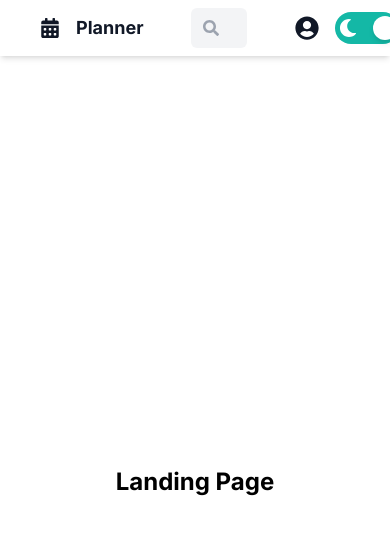
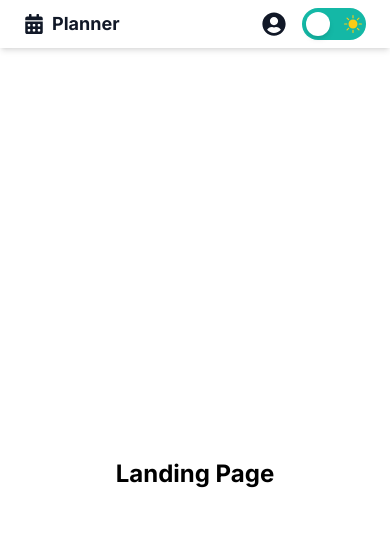
Before and after one commit to Oluwatobii/planner, a Next.js app: page / in a window 390 px wide. Shown: the top 534 px of the page. Built offline with nearby package versions, Linux system fonts and the light colour scheme.

Commit message:
CDE-1: Make header responsive and add global context

```diff
--- a/package.json
+++ b/package.json
@@ -10,6 +10,7 @@
   },
   "dependencies": {
     "next": "14.2.5",
+    "next-themes": "^0.3.0",
     "react": "^18",
     "react-dom": "^18",
     "react-icons": "^5.3.0"
--- a/src/app/layout.tsx
+++ b/src/app/layout.tsx
@@ -3,6 +3,10 @@ import type { Metadata } from 'next'
 import { Inter } from 'next/font/google'
 
 import { Header } from '@/components'
+
+import Themes from '@/contexts/Theme'
+
+import ApplicationWrapper from '@/contexts/Application'
 
 import './globals.css'
 
@@ -18,12 +22,14 @@ export const metadata: Metadata = {
 
 export default function RootLayout({ children }: Readonly<{ children: React.ReactNode }>) {
   return (
-    <html lang="en">
+    <html lang="en" suppressHydrationWarning>
       <body className={`${inter.className} dark:bg-medium`}>
-        <>
-          <Header />
-          <main className="flex justify-center p-1">{children}</main>
-        </>
+        <Themes>
+          <ApplicationWrapper>
+            <Header />
+            <main className="flex justify-center p-1">{children}</main>
+          </ApplicationWrapper>
+        </Themes>
       </body>
     </html>
   )
--- a/src/app/page.tsx
+++ b/src/app/page.tsx
@@ -1,4 +1,13 @@
+'use client'
+
+import { useContext } from 'react'
+
+import { AppContext } from '@/contexts/Application'
+
 export default function Home() {
+  const context = useContext(AppContext)
+
+  console.log({ context })
   return (
     <div className="w-screen h-screen flex justify-center items-center">
       <h1 className="text-2xl font-bold text-grey-900 dark:text-white">Landing Page</h1>
--- a/src/components/Header/index.tsx
+++ b/src/components/Header/index.tsx
@@ -1,36 +1,65 @@
 'use client'
 
-import { useState, useEffect } from 'react'
+import { useState, useEffect, useContext } from 'react'
+
+import { useTheme } from 'next-themes'
 
 import { BsSunFill } from 'react-icons/bs'
 
 import { FaMoon, FaSearch, FaUserCircle, FaCalendarAlt } from 'react-icons/fa'
 
+import { AppContext } from '@/contexts/Application'
+
 export default function Header() {
   const user = true
 
+  const [menuOpen, setMenuOpen] = useState(false)
+
+  const context = useContext(AppContext)
+
   if (user)
     return (
-      <nav className="bg-white dark:bg-dark p-2 shadow-md dark:shadow-dark-md">
-        <div className="px-8 mx-auto flex">
-          <div className="flex items-center space-x-4">
+      <nav className="bg-white dark:bg-gray-900 p-2 shadow-md dark:shadow-dark-md">
+        <div className="px-4 mx-auto flex items-center justify-between relative">
+          <div className="flex items-center space-x-2">
             <FaCalendarAlt className="text-xl text-gray-900 dark:text-white" />
             <div className="text-lg font-bold text-gray-900 dark:text-white">Planner</div>
           </div>
 
-          <div className="flex-1 mx-4 px-8">
-            <div className="relative">
+          <div className="hidden md:flex md:flex-1 md:mx-4 md:px-8">
+            <div className="relative w-full">
               <FaSearch className="absolute left-3 top-3 text-gray-400 dark:text-gray-600" />
               <input
                 type="search"
                 placeholder="Search..."
+                onChange={evt => context && context.setSearchQuery(evt.target.value)}
                 className="w-full pl-10 pr-4 py-2 rounded-md bg-gray-100 dark:bg-gray-800 text-gray-900 dark:text-white focus:outline-none"
               />
             </div>
           </div>
 
           <div className="flex items-center space-x-4">
-            <FaUserCircle className="text-2xl text-gray-900 dark:text-white" />
+            <div className="relative">
+              <FaUserCircle
+                className="text-2xl text-gray-900 dark:text-white cursor-pointer"
+                onClick={() => setMenuOpen(!menuOpen)}
+              />
+              {menuOpen && (
+                <div className="absolute right-0 mt-2 w-48 bg-white dark:bg-gray-800 shadow-lg rounded-md z-20">
+                  <ul className="py-1">
+                    <li className="px-4 py-2 text-gray-700 dark:text-gray-200 hover:bg-gray-100 dark:hover:bg-gray-700 cursor-pointer">
+                      Profile
+                    </li>
+                    <li className="px-4 py-2 text-gray-700 dark:text-gray-200 hover:bg-gray-100 dark:hover:bg-gray-700 cursor-pointer">
+                      Settings
+                    </li>
+                    <li className="px-4 py-2 text-gray-700 dark:text-gray-200 hover:bg-gray-100 dark:hover:bg-gray-700 cursor-pointer">
+                      Logout
+                    </li>
+                  </ul>
+                </div>
+              )}
+            </div>
             <ThemeToggle />
           </div>
         </div>
@@ -52,41 +81,27 @@ export default function Header() {
 }
 
 function ThemeToggle() {
-  const [theme, setTheme] = useState<'light' | 'dark'>('light')
-
-  useEffect(() => {
-    const storedTheme = localStorage.getItem('theme')
-
-    if (storedTheme) {
-      setTheme(storedTheme as 'light' | 'dark')
-      document.documentElement.classList.add(storedTheme)
-    } else if (window.matchMedia('(prefers-color-scheme: dark)').matches) {
-      setTheme('dark')
-      document.documentElement.classList.add('dark')
-    }
-  }, [])
+  const { setTheme, resolvedTheme } = useTheme()
 
   return (
     <div
-      className="relative w-16 h-8 flex items-center dark:bg-gray-900 bg-teal-500 cursor-pointer rounded-full p-1"
+      className="relative w-16 h-8 flex items-center bg-teal-500 dark:bg-gray-900 cursor-pointer rounded-full p-1"
       onClick={() => {
-        if (theme === 'dark') {
-          document.documentElement.classList.remove('dark')
-          localStorage.setItem('theme', 'light')
+        if (resolvedTheme === 'dark') {
           setTheme('light')
         } else {
-          document.documentElement.classList.add('dark')
-          localStorage.setItem('theme', 'dark')
           setTheme('dark')
         }
       }}
     >
       <FaMoon className="text-white" size={18} />
       <div
-        className="absolute bg-white w-6 h-6 rounded-full shadow-md transform transition-transform durattion-300"
-        style={theme === 'dark' ? { left: '2px' } : { right: '2px' }}
+        className={`absolute bg-white w-6 h-6 rounded-full shadow-md transform transition-transform duration-300`}
+        style={{
+          transform: resolvedTheme === 'dark' ? 'translateX(35px)' : 'translateX(0px)'
+        }}
       ></div>
-      <BsSunFill className="ml-auto text-yellow-400 " size={18} />
+      <BsSunFill className="ml-auto text-yellow-400" size={18} />
     </div>
   )
 }
--- /dev/null
+++ b/src/contexts/Application/index.tsx
@@ -0,0 +1,21 @@
+'use client'
+
+import { createContext, useState, ReactNode } from 'react'
+
+type Props = {
+  searchQuery: string
+  setSearchQuery: (query: string) => void
+}
+
+export const AppContext = createContext<Props | undefined>(undefined)
+
+export default function ApplicationWrapper({ children }: { children: ReactNode }) {
+  const [searchQuery, setSearchQuery] = useState('')
+
+  const value = {
+    searchQuery,
+    setSearchQuery
+  }
+
+  return <AppContext.Provider value={value}>{children}</AppContext.Provider>
+}
--- /dev/null
+++ b/src/contexts/Theme/index.tsx
@@ -0,0 +1,11 @@
+'use client'
+
+import { ThemeProvider } from 'next-themes'
+
+export default function Themes({ children }: { children: React.ReactNode }) {
+  return (
+    <ThemeProvider attribute="class" defaultTheme="system" enableSystem>
+      {children}
+    </ThemeProvider>
+  )
+}
```
Also changed, not shown: 1 other file (tests, documents, lock files or other folders).
